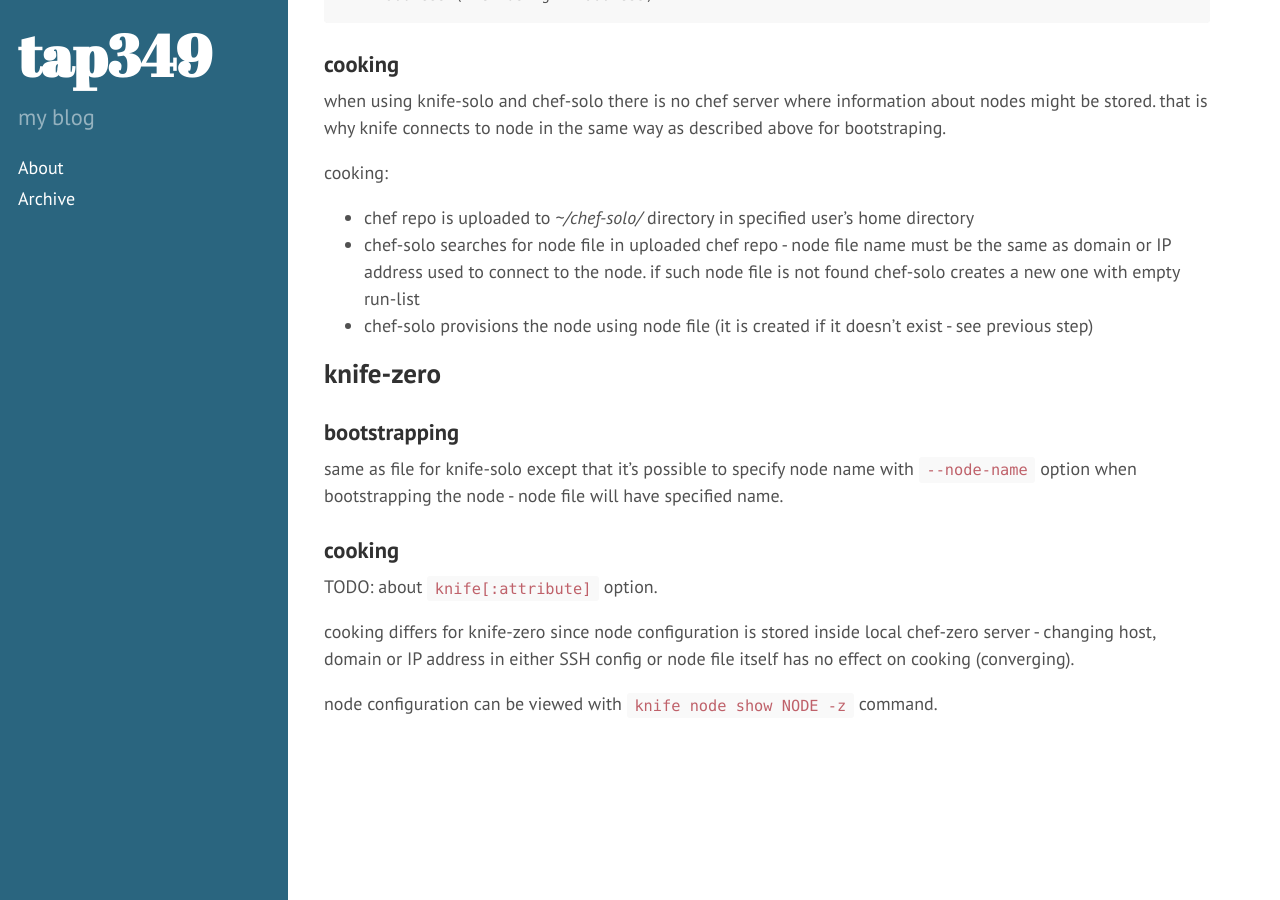
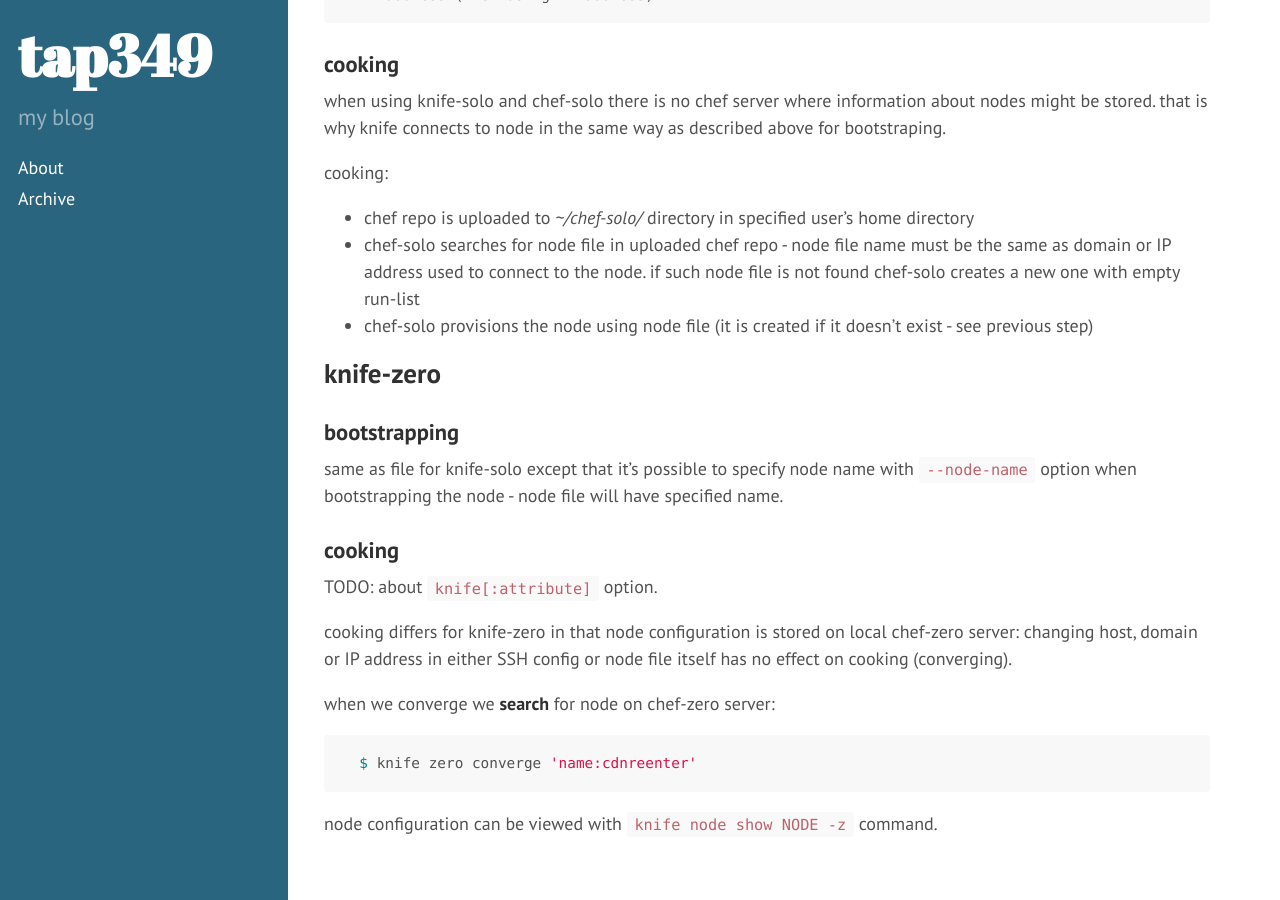
Before and after one commit to tap349/tap349.github.io, a Jekyll site: the page built from _posts/2016-02-27-chef-faq.md, in a window 1280 px wide and 900 px high, scrolled down 895 px. Built offline with Jekyll 4.4.1, drawn with Linux system fonts in a browser that asks for light colours.

Commit message:
update 2016-02-27_03:24:18

````diff
--- a/_posts/2016-02-27-chef-faq.md
+++ b/_posts/2016-02-27-chef-faq.md
@@ -73,8 +73,14 @@ FAQ
 
   TODO: about `knife[:attribute]` option.
 
-  cooking differs for knife-zero since node configuration is stored inside
-  local chef-zero server - changing host, domain or IP address in either
+  cooking differs for knife-zero in that node configuration is stored on
+  local chef-zero server: changing host, domain or IP address in either
   SSH config or node file itself has no effect on cooking (converging).
 
+  when we converge we **search** for node on chef-zero server:
+
+  ```sh
+  $ knife zero converge 'name:cdnreenter'
+  ```
+
   node configuration can be viewed with `knife node show NODE -z` command.
````
